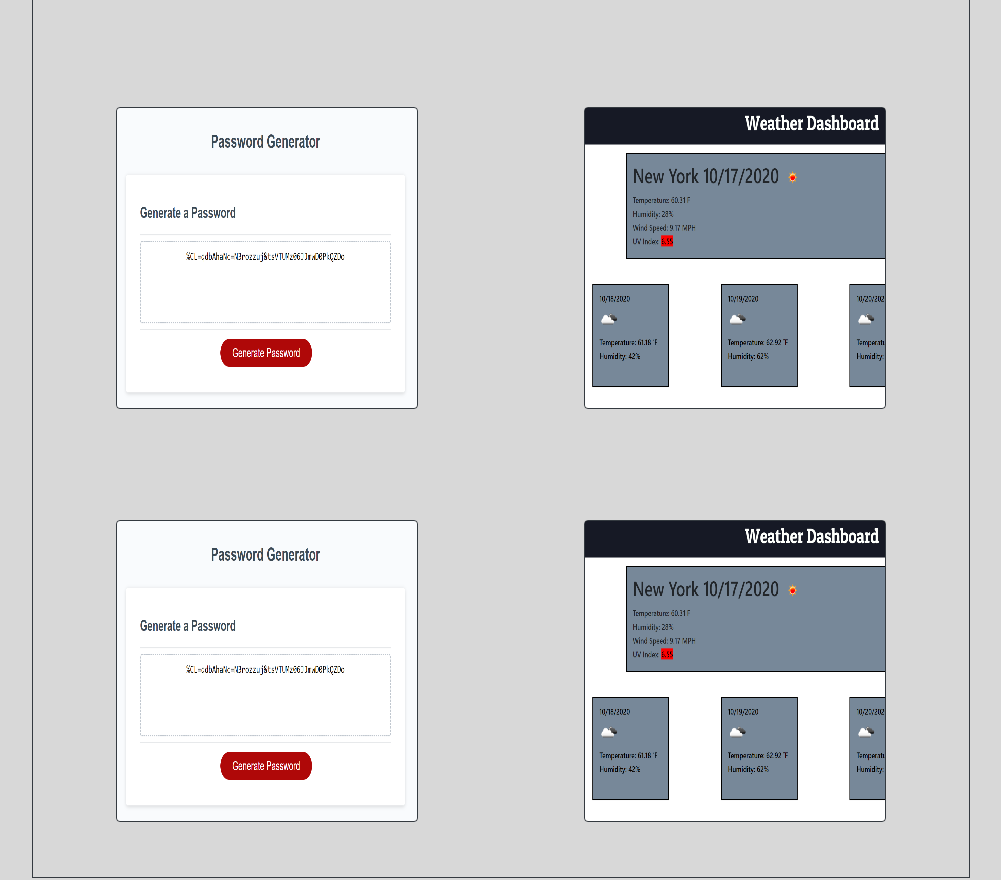
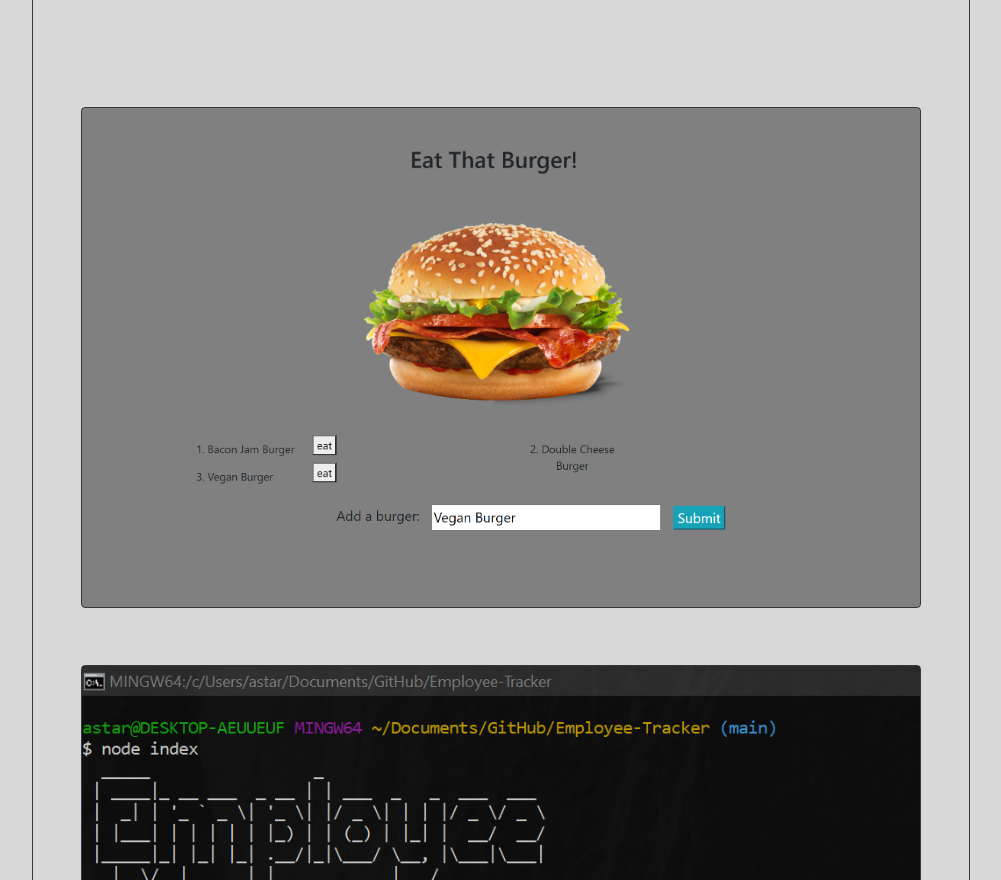
Before and after one commit to astarr93/Mobile-Responsive-Portfolio, a plain HTML site: page pages/portfolio.html in a window 1280 px wide. Shown: the part 1011-1891 px from the top of the page, without its empty margins (139-1140 px from the left). Drawn offline with nearby package versions, Linux system fonts and the light colour scheme.

Commit message:
Added screenshots and project links
Added new screenshots and project links

```diff
--- a/pages/portfolio.html
+++ b/pages/portfolio.html
@@ -97,15 +97,15 @@
             <!-- Third Row -->
             <div class="row justify-content-around">
                 <div class="card bg-clear text-white border-dark">
-                    <a href="https://astarr93.github.io/Random-Password-Generator/">
-                        <img class="card-img" src="../assets/images/portfolio/random-pwd-generator-screenshot.png"
-                            alt="Random Password Generator" class="img-fluid img-thumbnail">
+                    <a href="https://astarr93.github.io/burger/">
+                        <img class="card-img" src="../assets/images/portfolio/burger-screenshot.png"
+                            alt="Eat That Burger!" class="img-fluid img-thumbnail">
                     </a>
                 </div>
                 <div class="card bg-clear text-white border-dark">
-                    <a href="https://astarr93.github.io/weather-dashboard/">
-                        <img class="card-img" src="../assets/images/portfolio/weather-dashboard-screenshot.png"
-                            alt="Weather Dashboard" class="img-thumbnail">
+                    <a href="https://github.com/astarr93/Employee-Tracker">
+                        <img class="card-img" src="../assets/images/portfolio/employee-tracker-screenshot.png"
+                            alt="Employee Tracker" class="img-thumbnail">
                     </a>
                 </div>
             </div>
```
Also changed, not shown: assets/images/portfolio/burger-screenshot.png (added), assets/images/portfolio/employee-tracker-screenshot.png (added).
